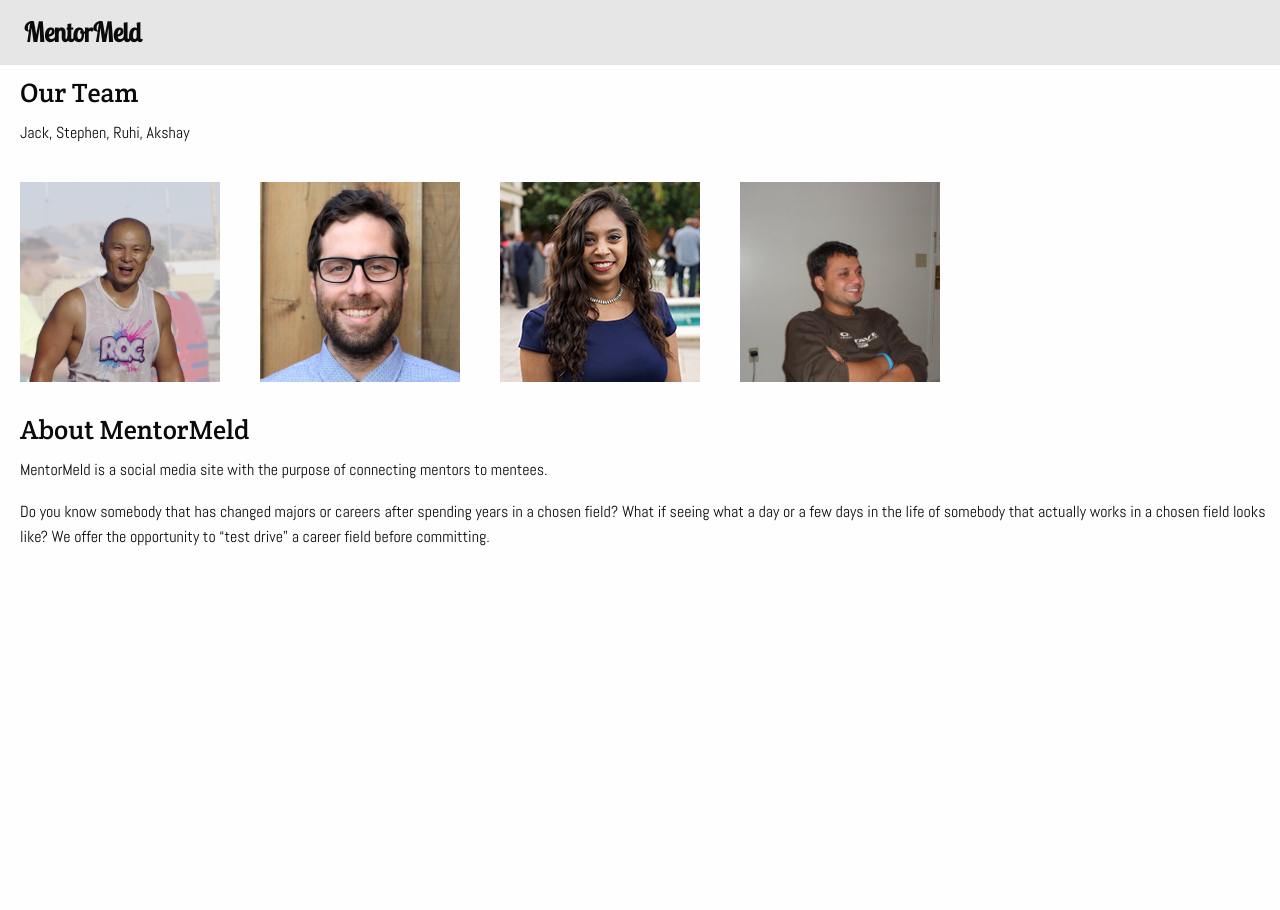
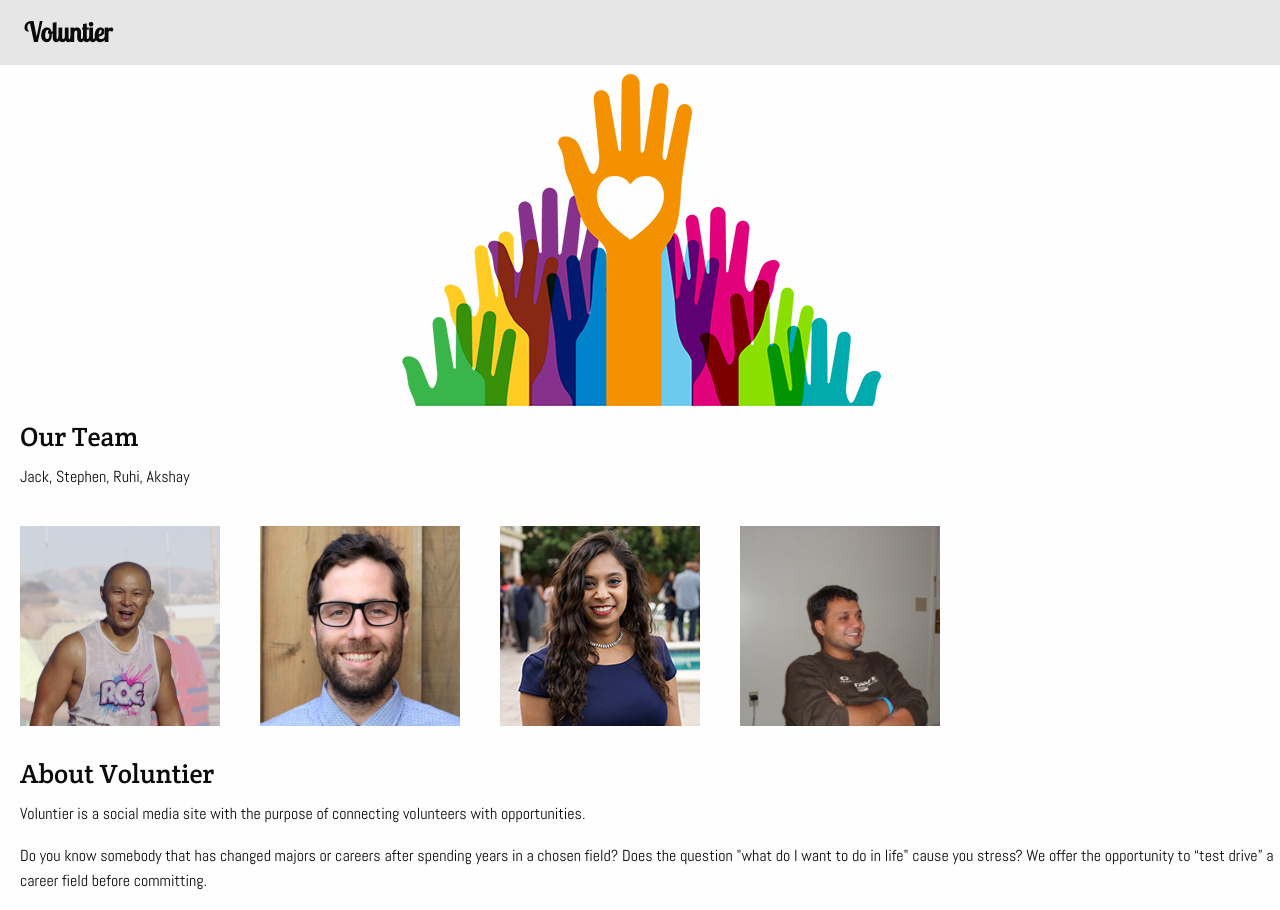
Before and after one commit to StephenDK/voluntier, a React (Create React App) app in the folder client/: page / in a window 1280 px wide. Before the commit the page ends 800 px from the top, so only its background shows below. Built offline with nearby package versions, Linux system fonts and the light colour scheme; no server answers.

Commit message:
Landing styles

```diff
--- a/client/src/components/Landing/Landing.js
+++ b/client/src/components/Landing/Landing.js
@@ -4,13 +4,18 @@
 // import styles
 import './landing.css';
 // import images
+import voluntierImage from '../../images/volunteer.png';
 import jack from '../../images/jack.png';
 import stephen from '../../images/stephen.jpeg';
 import ruhi from '../../images/ruhi.png';
 import akshay from '../../images/akshay.jpeg';
 
+
 const Landing = () => (
     <div>
+        <div className="">
+            <img className='banner' src={voluntierImage} alt='banner' />
+        </div>
         <h3>Our Team</h3>
             <p>Jack, Stephen, Ruhi, Akshay</p>
             <div className="row">
@@ -19,9 +24,9 @@
                 <img className="profile" src={ruhi} alt="ruhi" />
                 <img className="profile" src={akshay} alt="akshay" />
             </div>
-        <h3>About MentorMeld</h3>
-            <p>MentorMeld is a social media site with the purpose of connecting mentors to mentees.</p>
-            <p>Do you know somebody that has changed majors or careers after spending years in a chosen field? What if seeing what a day or a few days in the life of somebody that actually works in a chosen field looks like? We offer the opportunity to “test drive” a career field before committing.</p>
+        <h3>About Voluntier</h3>
+            <p>Voluntier is a social media site with the purpose of connecting volunteers with opportunities.</p>
+            <p>Do you know somebody that has changed majors or careers after spending years in a chosen field? Does the question "what do I want to do in life" cause you stress? We offer the opportunity to “test drive” a career field before committing.</p>
             <p></p>
     </div>
 );
--- a/client/src/components/Landing/landing.css
+++ b/client/src/components/Landing/landing.css
@@ -1,3 +1,8 @@
+.banner {
+    display: inherit;
+    margin: auto;
+}
+
 .profile {
     height: 200px;
     width: auto;
--- a/client/src/components/Navbar/Navbar.js
+++ b/client/src/components/Navbar/Navbar.js
@@ -30,7 +30,7 @@
                 <div className="top-bar" id="responsive-menu">
                     <div className="top-bar-left">
                         <ul className="dropdown menu" data-dropdown-menu>
-                            <li className="menu-text">MentorMeld</li>
+                            <li className="menu-text">Voluntier</li>
                         </ul>
                     </div>
                     <div className="top-bar-right">
```
Also changed, not shown: client/src/images/index.png (added), client/src/images/volunteer.png (added).
